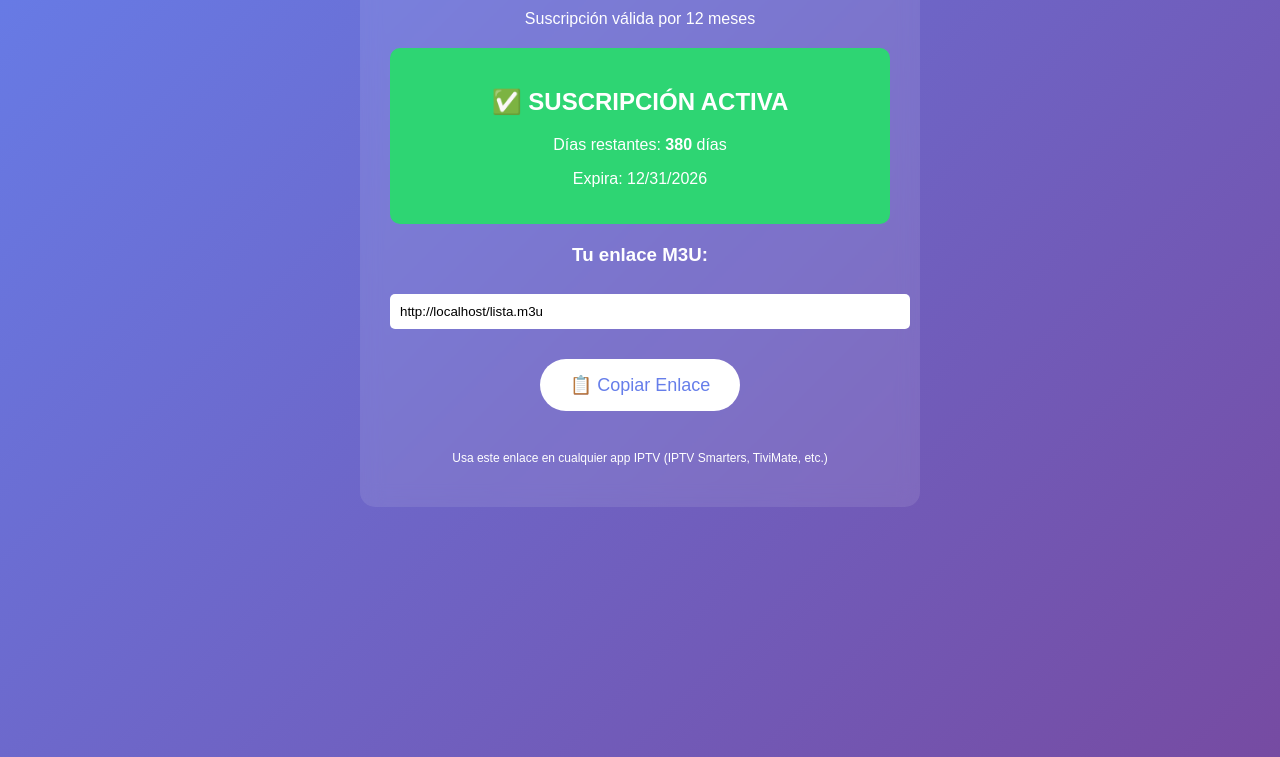
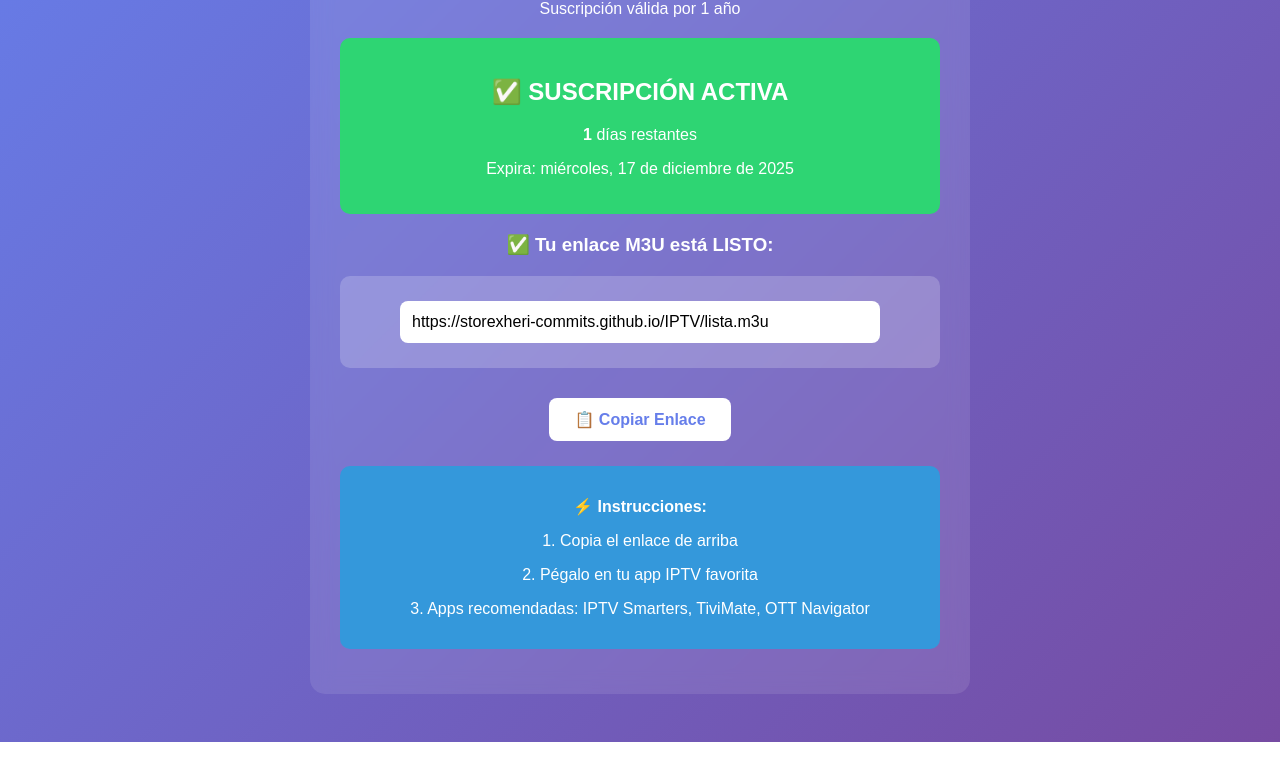
Before and after one commit to storresher5-commits/IPTV, a plain HTML site: page index.html in a window 1280 px wide. Shown: the part 159-916 px from the top of the page. Drawn offline with Linux system fonts and the light colour scheme.

Commit message:
Update index.html

```diff
--- a/index.html
+++ b/index.html
@@ -1,13 +1,12 @@
 <!DOCTYPE html>
 <html>
 <head>
-    <title>IPTV - Acceso Temporal</title>
-    <meta name="viewport" content="width=device-width, initial-scale=1.0">
+    <title>IPTV - Acceso</title>
     <style>
         body {
             font-family: Arial, sans-serif;
+            padding: 40px;
             text-align: center;
-            padding: 50px;
             background: linear-gradient(135deg, #667eea 0%, #764ba2 100%);
             color: white;
             min-height: 100vh;
@@ -16,108 +15,118 @@
             background: rgba(255,255,255,0.1);
             padding: 30px;
             border-radius: 15px;
+            max-width: 600px;
+            margin: 0 auto;
             backdrop-filter: blur(10px);
-            max-width: 500px;
-            margin: 0 auto;
+        }
+        .valido {
+            background: #2ed573;
+            color: white;
+            padding: 20px;
+            border-radius: 10px;
+            margin: 20px 0;
+        }
+        .expirado {
+            background: #ff4757;
+            color: white;
+            padding: 20px;
+            border-radius: 10px;
+            margin: 20px 0;
+        }
+        input {
+            width: 80%;
+            padding: 12px;
+            margin: 10px 0;
+            border: none;
+            border-radius: 8px;
+            font-size: 16px;
         }
         button {
             background: white;
             color: #667eea;
             border: none;
-            padding: 15px 30px;
-            font-size: 18px;
-            border-radius: 50px;
+            padding: 12px 25px;
+            font-size: 16px;
+            border-radius: 8px;
             cursor: pointer;
-            margin: 20px 0;
-            transition: transform 0.3s;
+            margin: 10px;
+            font-weight: bold;
         }
-        button:hover {
-            transform: scale(1.05);
+        .info {
+            background: #3498db;
+            padding: 15px;
+            border-radius: 10px;
+            margin: 15px 0;
         }
-        .expired {
-            background: #ff4757;
-            padding: 20px;
+        .enlace-box {
+            background: rgba(255,255,255,0.2);
+            padding: 15px;
             border-radius: 10px;
             margin: 20px 0;
-        }
-        .valid {
-            background: #2ed573;
-            padding: 20px;
-            border-radius: 10px;
-            margin: 20px 0;
+            word-break: break-all;
         }
     </style>
 </head>
 <body>
     <div class="container">
         <h1>📺 ACCESO IPTV</h1>
-        <p>Suscripción válida por 12 meses</p>
+        <p>Suscripción válida por 1 año</p>
 
-        <div id="status"></div>
+        <div id="estado"></div>
 
-        <div id="enlace-container" style="display:none;">
-            <h3>Tu enlace M3U:</h3>
-            <input type="text" id="enlace-m3u" readonly
-                   style="width:100%; padding:10px; margin:10px 0; border-radius:5px; border:none;">
-            <button onclick="copiarEnlace()">📋 Copiar Enlace</button>
-            <p style="font-size:12px; margin-top:20px;">
-                Usa este enlace en cualquier app IPTV (IPTV Smarters, TiviMate, etc.)
-            </p>
-        </div>
-
-        <div id="expirado-container" style="display:none;">
-            <h2>⚠️ SUSCRIPCIÓN EXPIRADA</h2>
-            <p>Contacta con el administrador para renovar</p>
+        <div id="enlace" style="display:none; margin-top:20px;">
+            <h3>✅ Tu enlace M3U está LISTO:</h3>
+            <div class="enlace-box">
+                <input type="text" id="url" readonly>
+            </div>
+            <button onclick="copiar()">📋 Copiar Enlace</button>
+            <div class="info">
+                <p>⚡ <strong>Instrucciones:</strong></p>
+                <p>1. Copia el enlace de arriba</p>
+                <p>2. Pégalo en tu app IPTV favorita</p>
+                <p>3. Apps recomendadas: IPTV Smarters, TiviMate, OTT Navigator</p>
+            </div>
         </div>
     </div>
 
     <script>
-        // CONFIGURACIÓN - EDITA ESTO
-        const fechaExpiracion = new Date('2026-12-31'); // Cambia esta fecha
-        const enlaceM3U = 'lista.m3u'; // Nombre de tu archivo M3U
-        const diasRestantesSpan = document.getElementById('dias-restantes');
+        // ⚠️ FECHA DE EXPIRACIÓN: 17 Diciembre 2025 (1 año desde hoy)
+        const expira = new Date('2025-12-17');
+        const hoy = new Date();
+        const diasRestantes = Math.ceil((expira - hoy) / (1000 * 60 * 60 * 24));
 
-        function verificarExpiracion() {
-            const hoy = new Date();
-            const statusDiv = document.getElementById('status');
-            const enlaceContainer = document.getElementById('enlace-container');
-            const expiradoContainer = document.getElementById('expirado-container');
+        const estadoDiv = document.getElementById('estado');
+        const enlaceDiv = document.getElementById('enlace');
 
-            // Calcular días restantes
-            const diffTime = fechaExpiracion - hoy;
-            const diffDays = Math.ceil(diffTime / (1000 * 60 * 60 * 24));
+        if (hoy > expira) {
+            // SUSCRIPCIÓN EXPIRADA
+            estadoDiv.innerHTML =
+                '<div class="expirado"><h2>✖️ SUSCRIPCIÓN EXPIRADA</h2>' +
+                '<p>Contacta con el administrador para renovar</p></div>';
+        } else {
+            // SUSCRIPCIÓN ACTIVA
+            estadoDiv.innerHTML =
+                '<div class="valido"><h2>✅ SUSCRIPCIÓN ACTIVA</h2>' +
+                `<p><strong>${diasRestantes}</strong> días restantes</p>` +
+                `<p>Expira: ${expira.toLocaleDateString('es-ES', { weekday: 'long', year: 'numeric', month: 'long', day: 'numeric' })}</p></div>`;
 
-            if (hoy > fechaExpiracion) {
-                // EXPIRADO
-                statusDiv.innerHTML = '<div class="expired"><h2>✖️ SUSCRIPCIÓN EXPIRADA</h2></div>';
-                expiradoContainer.style.display = 'block';
-                enlaceContainer.style.display = 'none';
-            } else {
-                // VÁLIDO
-                statusDiv.innerHTML = `<div class="valid">
-                    <h2>✅ SUSCRIPCIÓN ACTIVA</h2>
-                    <p>Días restantes: <strong>${diffDays}</strong> días</p>
-                    <p>Expira: ${fechaExpiracion.toLocaleDateString()}</p>
-                </div>`;
-
-                // Mostrar enlace M3U
-                document.getElementById('enlace-m3u').value =
-                    window.location.href.replace('index.html', enlaceM3U);
-
-                enlaceContainer.style.display = 'block';
-                expiradoContainer.style.display = 'none';
-            }
+            // Mostrar enlace M3U
+            enlaceDiv.style.display = 'block';
+            document.getElementById('url').value =
+                'https://storexheri-commits.github.io/IPTV/lista.m3u';
         }
 
-        function copiarEnlace() {
-            const input = document.getElementById('enlace-m3u');
+        function copiar() {
+            const input = document.getElementById('url');
             input.select();
             document.execCommand('copy');
             alert('✅ Enlace copiado al portapapeles');
         }
 
-        // Ejecutar al cargar
-        window.onload = verificarExpiracion;
+        // Mostrar fecha actual en consola para debug
+        console.log('Fecha actual:', hoy.toLocaleDateString());
+        console.log('Fecha expiración:', expira.toLocaleDateString());
+        console.log('Días restantes:', diasRestantes);
     </script>
 </body>
 </html>
```
